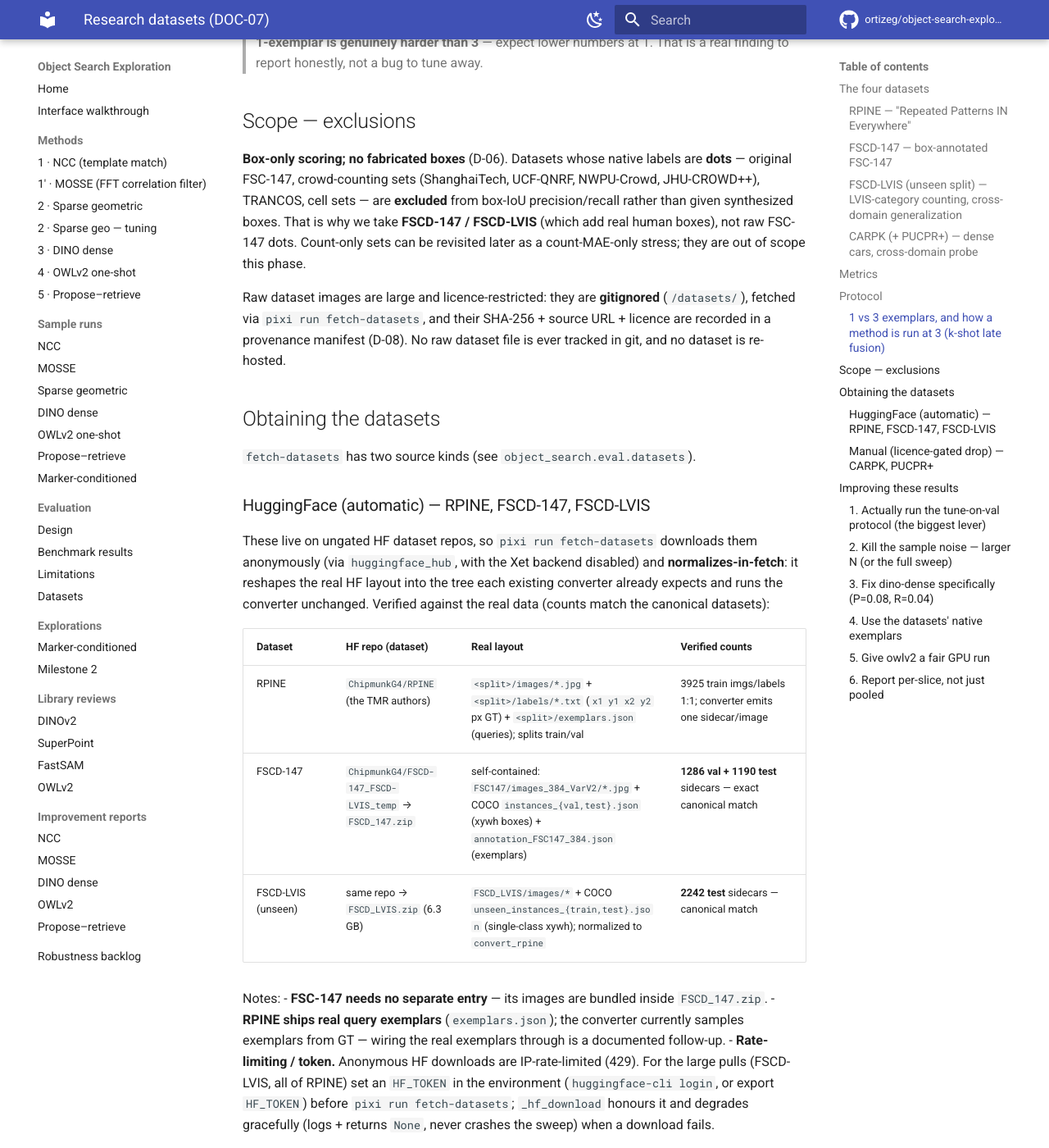
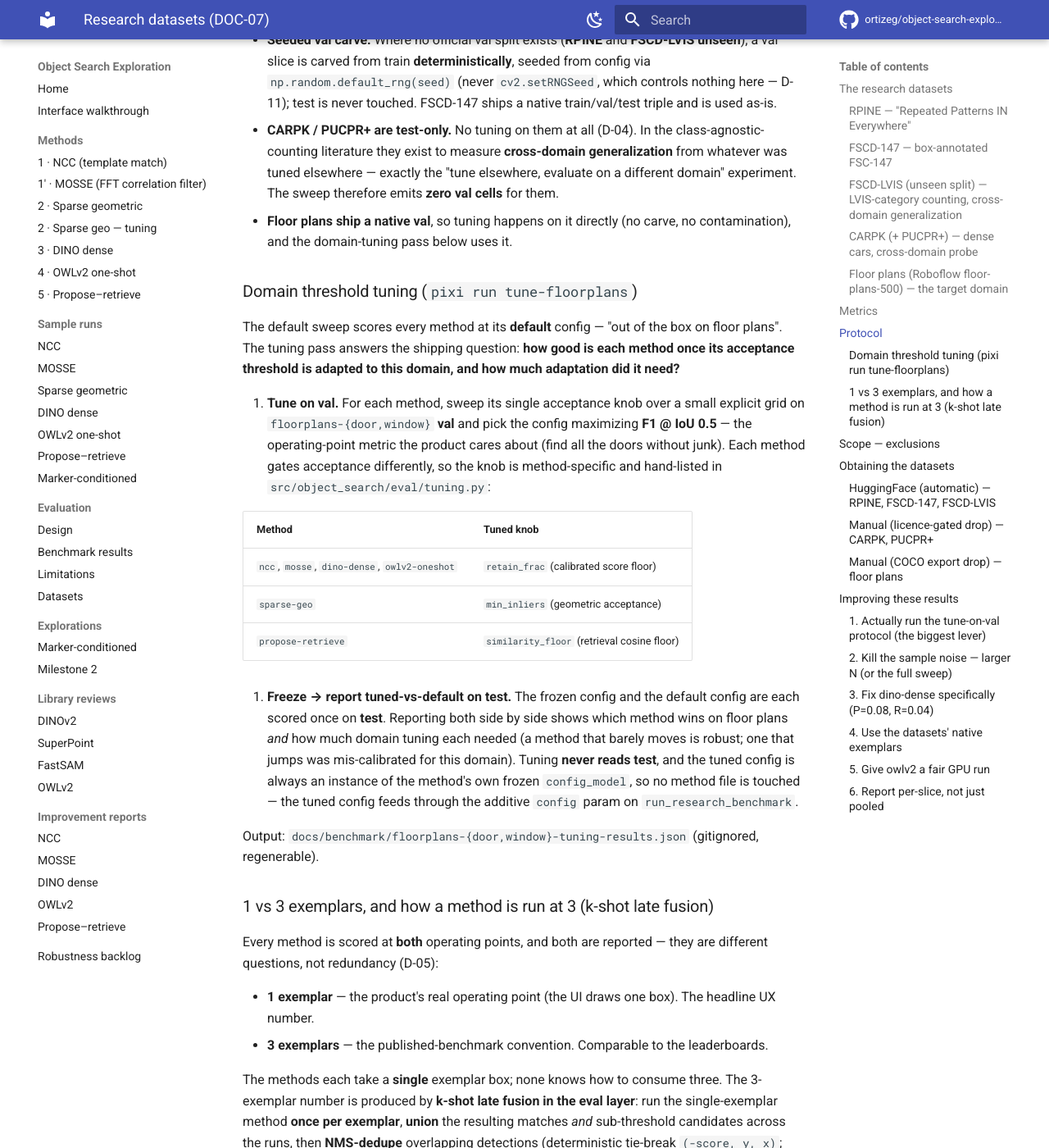
Before and after one commit to ortizeg/object-search-exploration, an MkDocs documentation site: the page built from docs/eval/research-datasets.md, in a window 1280 px wide and 1400 px high, scrolled down 4943 px. Shown: the whole window at 82% size. Built offline with MkDocs 1.6.1 and Material for MkDocs 9.7.7, drawn with Linux system fonts in a browser that asks for light colours; comment, search, counter and statistics services are not loaded; some of the changed text lies outside the part shown.

Commit message:
docs(fpe): document floor plans dataset + domain tuning protocol
Add the floorplans-door/window target-domain dataset (per-class single-class,
native val, train not converted), the tune-on-val->freeze->test threshold
tuning protocol with the per-method knob table, and the Roboflow COCO export
drop instructions.

Co-Authored-By: Claude Opus 4.8 (1M context) <noreply@anthropic.com>

```diff
--- a/docs/eval/research-datasets.md
+++ b/docs/eval/research-datasets.md
@@ -19,18 +19,19 @@ The rendered numbers live in the [research report](../reports/research-report.ht
 and regenerable, because the numbers depend on the licence-gated archives and, for the learned
 methods, on fetched ONNX weights.
 
-> **Status — offline fixture smoke-run.** The real dataset images are **licence-gated and not
-> fetched in this repo.** Every acceptance check runs on the committed offline fixtures under
-> `tests/fixtures/research/`, so the harness, the metrics, and the report table are all exercised
-> end-to-end without any download. The real report regenerates via `pixi run` once a human accepts
-> each licence and drops the archives (`pixi run fetch-datasets --list` prints where). **No
-> real-dataset numbers are claimed or committed.**
+> **Status — offline fixture smoke-run.** The real dataset images are **manual (licence-gated, or an
+> export drop for floor plans) and not committed to this repo.** Every acceptance check runs on the
+> committed offline fixtures under `tests/fixtures/research/`, so the harness, the metrics, the
+> tuning pass, and the report table are all exercised end-to-end without any download. The real
+> numbers regenerate via `pixi run` once a human supplies each dataset (`pixi run fetch-datasets
+> --list` prints where each drop goes). **No real-dataset numbers are claimed or committed.**
 
 ---
 
-## The four datasets
+## The research datasets
 
-Each does a **distinct** job; none is redundant (D-01).
+Each does a **distinct** job; none is redundant (D-01). The first four are Phase 11's held-out
+surface; floor plans (below) was added later as the **target-domain** set.
 
 ### RPINE — "Repeated Patterns IN Everywhere"
 
@@ -97,6 +98,30 @@ Each does a **distinct** job; none is redundant (D-01).
 - **Weaknesses / biases:** one appearance (cars), one viewpoint regime — narrow; a probe, not a
   primary diversity signal.
 
+### Floor plans (Roboflow floor-plans-500) — the target domain
+
+- **Purpose:** the **target domain**. Architectural floor plans where the product's framing is
+  literal — draw one `door` (or `window`), find every other instance in the *same* plan. This is the
+  one research set whose images look like the intended application, so it is where "which method
+  should we ship" is actually decided.
+- **Source:** Roboflow Universe <https://universe.roboflow.com/university-y9nbi/floor-plans-500>,
+  exported in COCO format.
+- **Annotation type:** per-symbol bounding boxes. The export carries `bathroom` / `door` /
+  `perimeter` / `stairs` / `window`; we use **`door`** and **`window`** — dense repeated stamped
+  symbols present in every plan (door ~9/plan, window ~7–8/plan). `perimeter` / `bathroom` /
+  `stairs` are region-ish or one-per-room and are **not** exemplar-search targets, so they are
+  excluded.
+- **Per-class single-class datasets.** The harness ground truth is single-class, so the multi-class
+  export is converted **once per class** into two datasets — `floorplans-door` and
+  `floorplans-window` — over the same plans. An exemplar door is then scored against exactly the
+  doors: recall's denominator is the door count, never doors + windows.
+- **Splits:** native `train 197 / valid 56 / test 28`. **Train is intentionally not converted** —
+  the exemplar-search methods do no training — so the manifest's train is empty; **val** (native)
+  tunes and **test** is the frozen surface.
+- **Strengths:** real target-domain imagery; dense repeated instances; native val, so no carve.
+- **Weaknesses / biases:** small dataset (28 test plans → watch sample noise); symbols are small
+  relative to the full plan, which stresses the min/max box-area gates of some methods.
+
 | Dataset | Train | Val | Test | Val strategy | Role |
 |---|---|---|---|---|---|
 | FSCD-147 | 3,659 | 1,286 | 1,190 | native (dedup first) | diversity + comparability |
@@ -104,6 +129,8 @@ Each does a **distinct** job; none is redundant (D-01).
 | RPINE | 3,925 | — | 435 | seeded carve from train | single-image all-repeats (task fit) |
 | CARPK | 989 | — | 459 | test-only | cross-domain generalization |
 | PUCPR+ | ~100 | (25) | — | test-only | cross-domain generalization |
+| floorplans-door | — | 56 | 28 | native | **target domain** (doors) |
+| floorplans-window | — | 56 | 28 | native | **target domain** (windows) |
 
 ---
 
@@ -149,6 +176,35 @@ leaderboard-comparable numbers. "Tuning" here is config/threshold sweeps — the
   literature they exist to measure **cross-domain generalization** from whatever was tuned elsewhere
   — exactly the "tune elsewhere, evaluate on a different domain" experiment. The sweep therefore
   emits **zero val cells** for them.
+- **Floor plans ship a native val**, so tuning happens on it directly (no carve, no contamination),
+  and the domain-tuning pass below uses it.
+
+### Domain threshold tuning (`pixi run tune-floorplans`)
+
+The default sweep scores every method at its **default** config — "out of the box on floor plans".
+The tuning pass answers the shipping question: **how good is each method once its acceptance
+threshold is adapted to this domain, and how much adaptation did it need?**
+
+1. **Tune on val.** For each method, sweep its single acceptance knob over a small explicit grid on
+   `floorplans-{door,window}` **val** and pick the config maximizing **F1 @ IoU 0.5** — the
+   operating-point metric the product cares about (find all the doors without junk). Each method
+   gates acceptance differently, so the knob is method-specific and hand-listed in
+   `src/object_search/eval/tuning.py`:
+
+   | Method | Tuned knob |
+   |---|---|
+   | `ncc`, `mosse`, `dino-dense`, `owlv2-oneshot` | `retain_frac` (calibrated score floor) |
+   | `sparse-geo` | `min_inliers` (geometric acceptance) |
+   | `propose-retrieve` | `similarity_floor` (retrieval cosine floor) |
+
+2. **Freeze → report tuned-vs-default on test.** The frozen config and the default config are each
+   scored once on **test**. Reporting both side by side shows which method wins on floor plans *and*
+   how much domain tuning each needed (a method that barely moves is robust; one that jumps was
+   mis-calibrated for this domain). Tuning **never reads test**, and the tuned config is always an
+   instance of the method's own frozen `config_model`, so no method file is touched — the tuned
+   config feeds through the additive `config` param on `run_research_benchmark`.
+
+Output: `docs/benchmark/floorplans-{door,window}-tuning-results.json` (gitignored, regenerable).
 
 ### 1 vs 3 exemplars, and how a method is run at 3 (k-shot late fusion)
 
@@ -226,6 +282,16 @@ at `datasets/_incoming/<carpk|pucpr_plus>/`, then re-run `pixi run fetch-dataset
 - **Official** — the NTU CARPK/PUCPR+ terms-of-use page linked from https://lafi.github.io/LPN/ (request
   form). This is the native format the converter expects.
 
+### Manual (COCO export drop) — floor plans
+
+`floorplans-door` / `floorplans-window` also stay `requires_manual`, but for a different reason: the
+data is exported from [Roboflow Universe](https://universe.roboflow.com/university-y9nbi/floor-plans-500),
+not licence-gated behind a request form. Export the dataset in **COCO** format, then drop the extracted
+`train/valid/test` tree at `datasets/_incoming/floorplans/` and re-run `pixi run fetch-datasets`. Both
+class keys read the **one** dropped tree (converted once per class). On a GPU box, scp the export up
+first — `scripts/gpu_bench.sh` documents the exact command and then includes floor plans in the sweep
+and the `tune-floorplans` pass automatically.
+
 ## Improving these results
 
 The first real-dataset run (T4, N=20/dataset/split — see `docs/reports/research-report.html`) is weak
```
